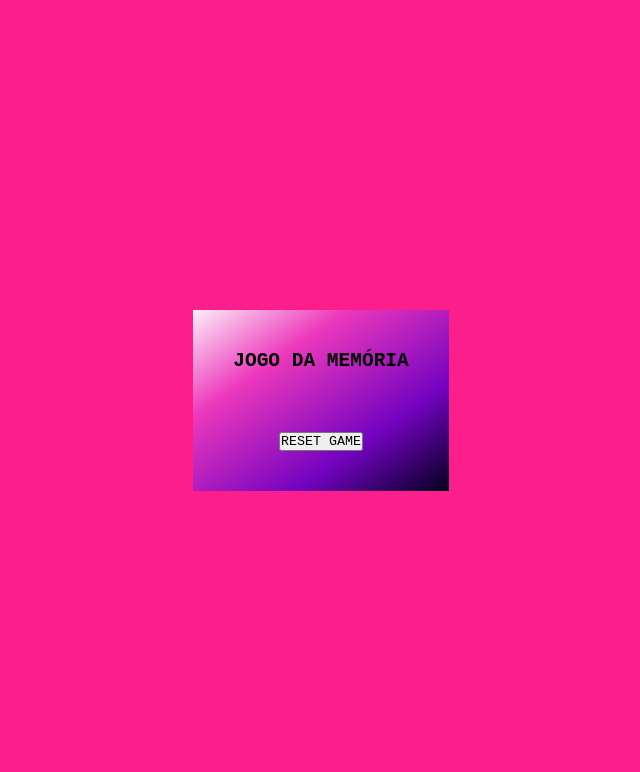
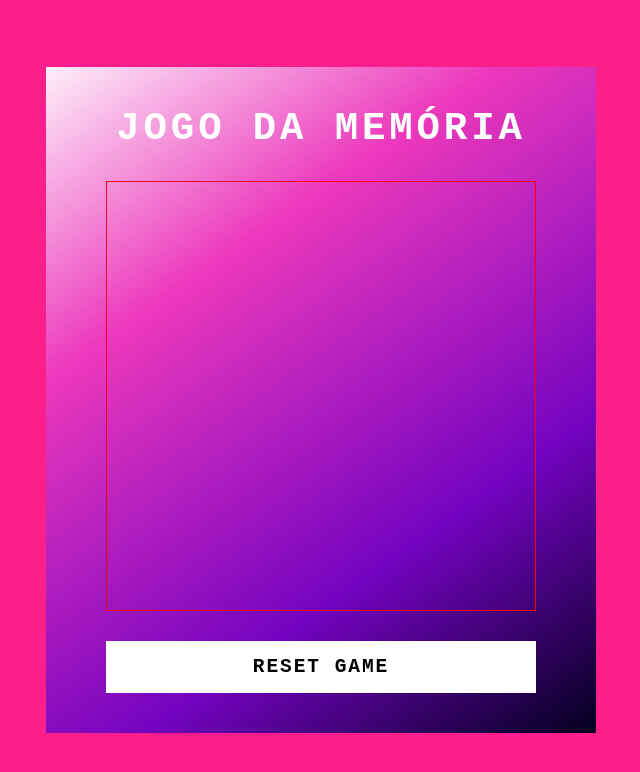
Before and after one commit to jeannefernanda/JogoDaMemoria, a plain HTML site: page index.html in a window 1280 px wide. Shown: the whole page, without its empty margins (319-959 px from the left). Drawn offline with Linux system fonts and the light colour scheme.

Commit message:
Criando a estilização do game

```diff
--- a/src/scripts/main.css
+++ b/src/scripts/main.css
@@ -20,5 +20,51 @@ body {
     #ec38bc 70%,
     #fdeff9 100%
   );
-  padding: 40px;
+  padding: 40px 60px;
 }
+
+h2 {
+    font-size: 3em;
+    color: #ffffff;
+    text-transform: uppercase;
+    letter-spacing: 0.1em;
+}
+
+.reset {
+    padding: 15px 20px;
+    width: 100%;
+    color: #000;
+    background-color: #fff;
+    border: none;
+    font-size: 1.5em;
+    letter-spacing: 0.1em;
+    text-transform: uppercase;
+    cursor: pointer;
+    font-weight: 600;
+}
+
+.reset:focus {
+    color: #ec38bc;
+    background-color: #262809;
+}
+
+.game {
+    border: 1px solid #ff0000;
+    width: 430px;
+    height: 430px;
+    display: flex;
+    flex-wrap: wrap;
+    gap: 10px;
+    transform-style: preserve-3d;
+    perspective: 500px;
+}
+
+.item {
+    position: relative;
+    width: 100px;
+    height: 100px;
+    display: flex;
+    align-items: center;
+    justify-content: center;
+    background-color: #fff;
+}
```
